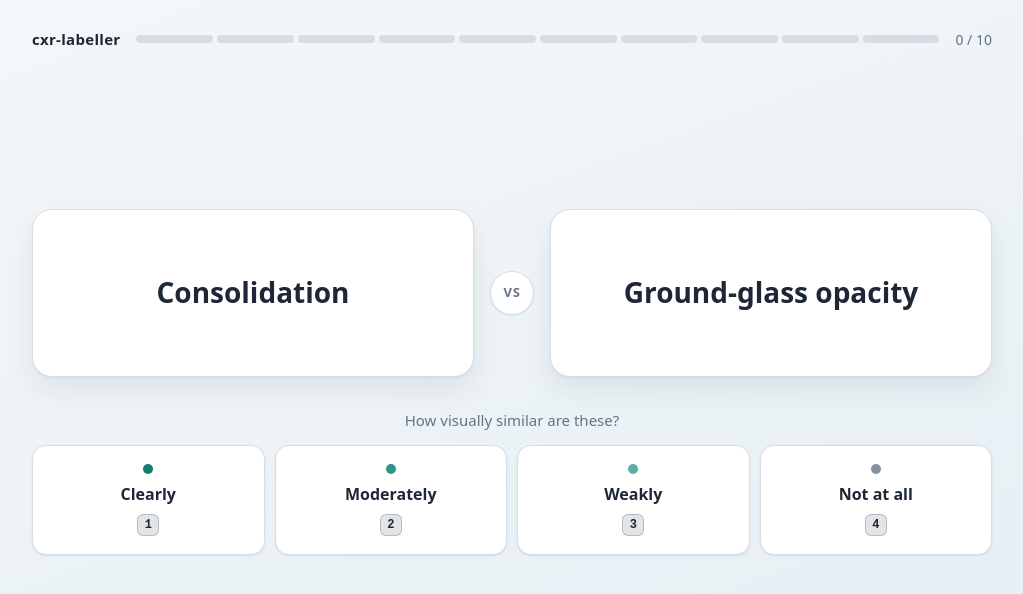
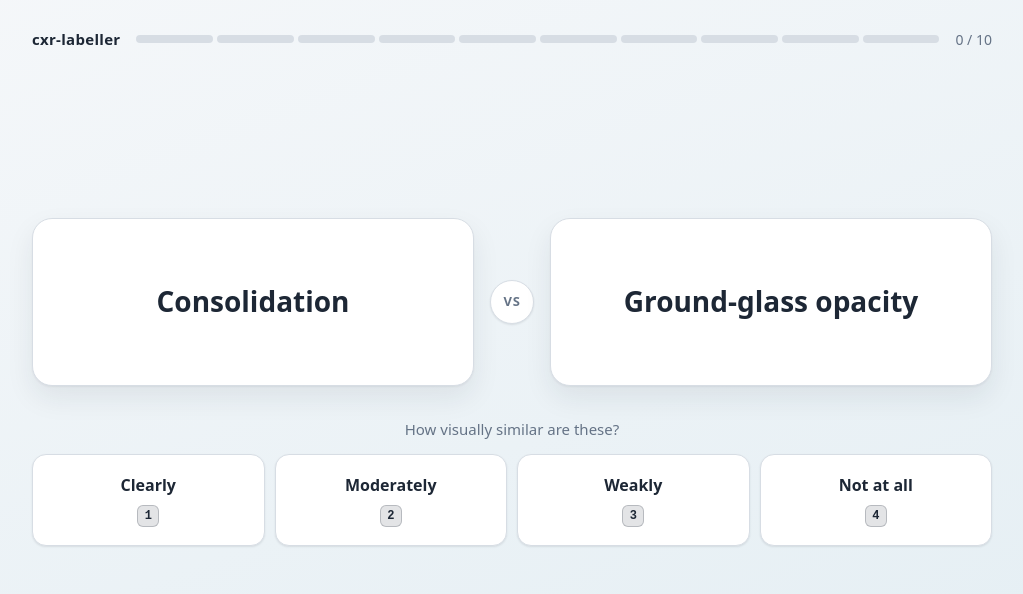
Before and after one commit to Dinu-Filip/cxr-labeller, a React (Vite) app in the folder frontend/: page / in a window 1280 px wide. Shown: the top 594 px of the page, without its empty margins (128-1151 px from the left). Built offline with nearby package versions, Linux system fonts and the light colour scheme.

Commit message:
refactor(similarity-screen): Remove strength dots in similarity options

```diff
--- a/frontend/src/components/SimilarityScale.module.css
+++ b/frontend/src/components/SimilarityScale.module.css
@@ -39,15 +39,6 @@
     color var(--dur-fast) var(--ease);
 }
 
-.option::before {
-  content: '';
-  width: 10px;
-  height: 10px;
-  flex: 0 0 auto;
-  border-radius: 999px;
-  background: var(--tint);
-}
-
 .option:hover:not(:disabled) {
   background: var(--surface-hover);
   border-color: var(--tint);
@@ -66,10 +57,6 @@
   background: var(--tint);
   border-color: var(--tint);
   color: var(--sim-fg);
-}
-
-.selected::before {
-  background: var(--sim-fg);
 }
 
 /* Unpicked options recede while the pick commits. */
```
